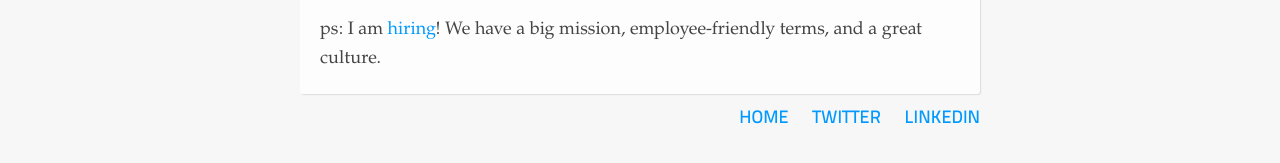
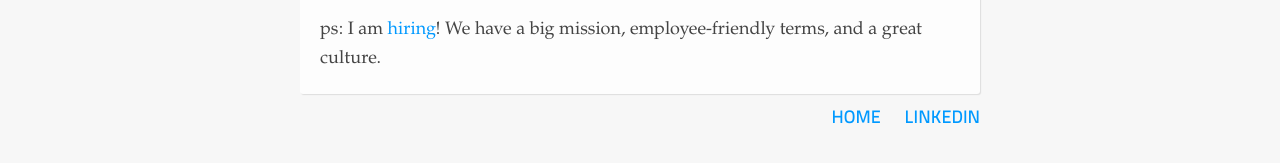
Before and after one commit to cduruk/cduruk.github.com, a Jekyll site: the page built from index.html, in a window 1280 px wide. Shown: the part 307-470 px from the top of the page. Built offline with Jekyll 4.4.1, drawn with Linux system fonts in a browser that asks for light colours.

Commit message:
Remove Twitter link from footer

```diff
--- a/_layouts/base.html
+++ b/_layouts/base.html
@@ -44,7 +44,6 @@
     <nav>
       <ul class="nav">
         <li><a href="/">Home</a></li>
-        <li><a href="https://twitter.com/can/">Twitter</a></li>
         <li><a href="https://www.linkedin.com/in/cduruk/">Linkedin</a></li>
       </ul>
     </nav>
```
